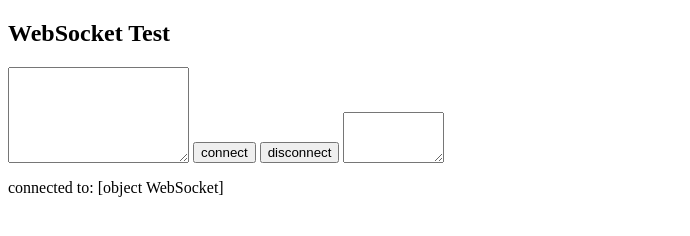
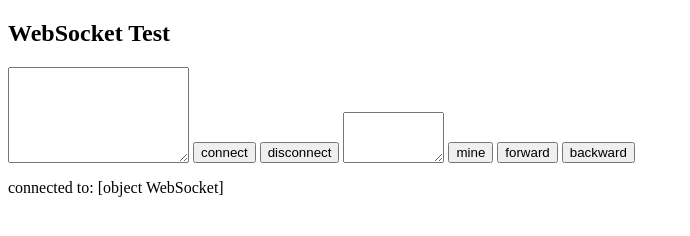
Before and after one commit to Andon1379/TurtleController, a website: page web_client/index.html in a window 1280 px wide. Shown: the whole page, without its empty margins (0-690 px from the left). Drawn offline with Linux system fonts and the light colour scheme.

Commit message:
added buttons to move connected turtle forward, backward, also added mining button

```diff
--- a/server/index.js
+++ b/server/index.js
@@ -52,7 +52,7 @@ wss.on('connection', function connection(ws) {
         console.log(message);
         var data = JSON.parse(message);
         console.log(data.type);
-        if (data.type == "web_client") {
+        if (data.type == "web_client") { // if is web client
             console.log(data.command);
             console.log(data.isEval);
             if (data.isEval) {
--- a/web_client/index.html
+++ b/web_client/index.html
@@ -12,6 +12,9 @@
     <button onclick="onClickButton_connect();">connect</button>
     <button onclick="onClickButton_disconnect();">disconnect</button>
     <textarea cols=10 rows=3 id=username></textarea>
+    <button onclick="send_exec('turtle.dig()');">mine</button>
+    <button onclick="send_exec('turtle.forward()');">forward</button>
+    <button onclick="send_exec('turtle.back()');">backward</button>
     <p id=connected_status>
     </p>
 </div>
--- a/web_client/script.js
+++ b/web_client/script.js
@@ -74,6 +74,13 @@ function writeToScreen_send(message) {
     output.insertAdjacentHTML("afterbegin", "<p id=sent>" + message + "</p>");
 }
 
+function send_exec(text) {
+    if (text != "") {
+        text && doSend("web", true, text);
+        sent_count++;
+    }
+    console.log(sent_count);
+}
 
 function name(text) {
     console.log(text);
```
Also changed, not shown: 2 other files.
